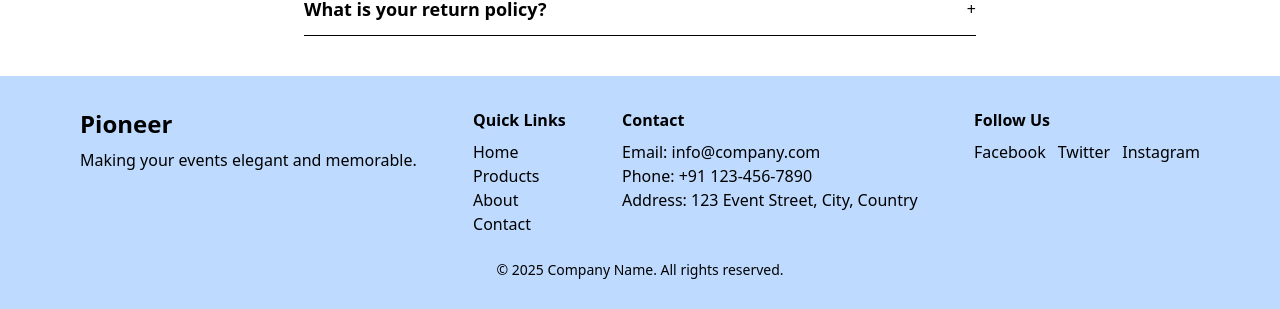
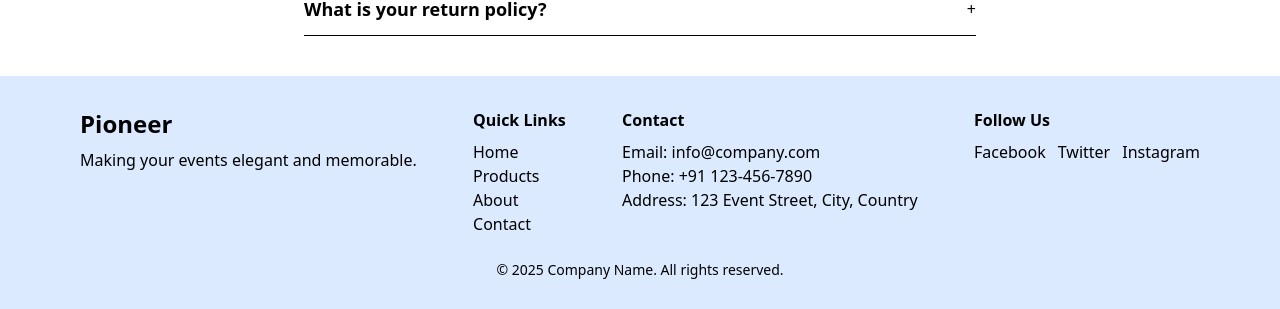
Before and after one commit to Suraj-Kashyap01/event-decor-app, a React app in the folder frontend/: page / in a window 1280 px wide. Shown: the part 1409-1718 px from the top of the page. Built offline with nearby package versions, Linux system fonts and the light colour scheme; no server answers; the HTML template or start-up script is replaced by a standard one.

Commit message:
add backend url

```diff
--- a/frontend/src/FAQ/FAQ.jsx
+++ b/frontend/src/FAQ/FAQ.jsx
@@ -32,7 +32,7 @@ const FAQ = () => {
   };
 
   return (
-    <div className="max-w-2xl mx-auto mt-10">
+    <div className="max-w-2xl mx-auto mt-10 ">
       <h2 className="text-2xl font-bold mb-4 text-center text-brandBlue">Frequently Asked Questions</h2>
       {faqs.map((faq, index) => (
         <div key={index} className="border-b py-3 cursor-pointer" onClick={() => toggleFAQ(index)}>
--- a/frontend/src/Footer/Footer.jsx
+++ b/frontend/src/Footer/Footer.jsx
@@ -2,7 +2,7 @@ import React from "react";
 
 const Footer = () => {
   return (
-    <footer className="bg-brandBlue bg-blue-200  font-brand py-8 mt-10">
+    <footer className="bg-brandBlue bg-blue-100  font-brand py-8 mt-10">
       <div className="max-w-6xl mx-auto px-4 flex flex-col md:flex-row justify-between gap-6">
 
         {/* Company Info */}
--- a/frontend/src/products/Product.jsx
+++ b/frontend/src/products/Product.jsx
@@ -7,7 +7,7 @@ const Products = () => {
 
   // Backend se fetch karna
   useEffect(() => {
-    fetch("http://localhost:3000/products") // backend URL
+    fetch("https://event-decor-app.onrender.com/products") // backend URL
       .then((res) => res.json())
       .then((data) => setProducts(data))
       .catch((err) => console.log(err));
```
